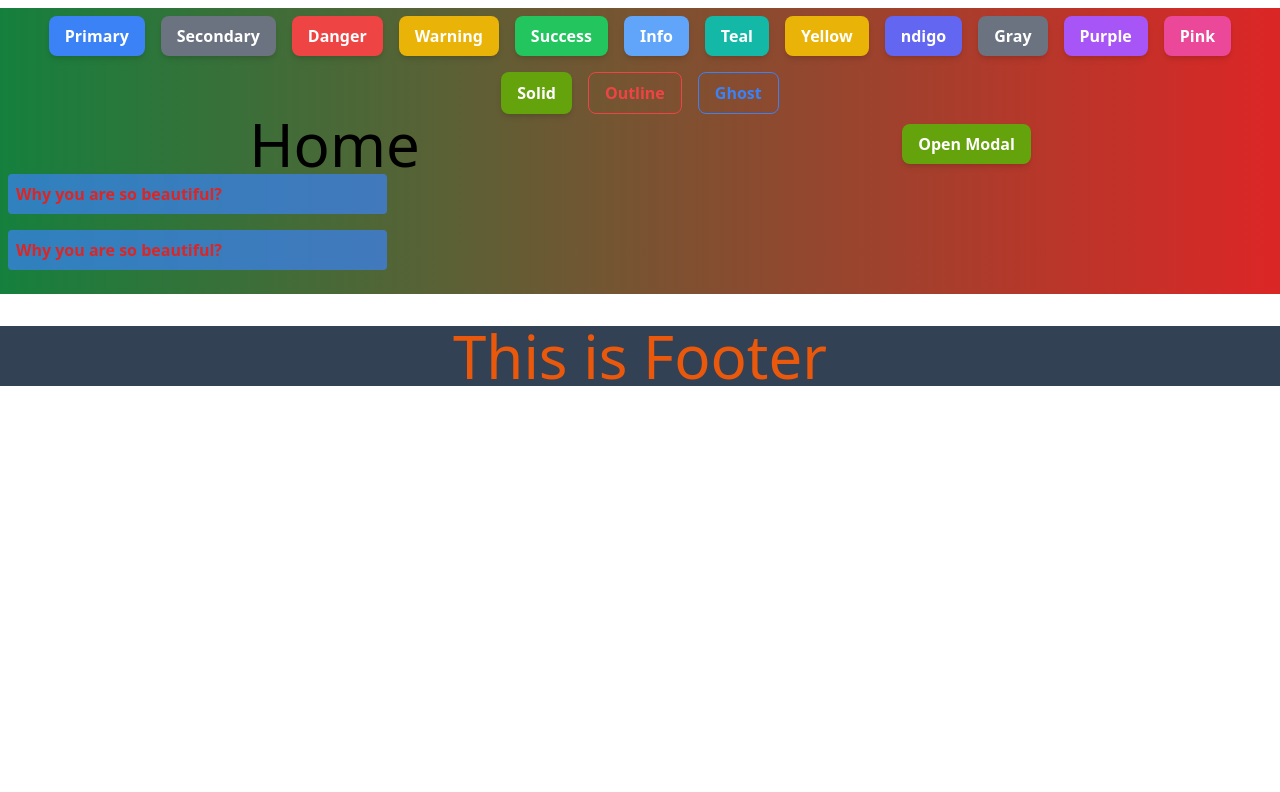
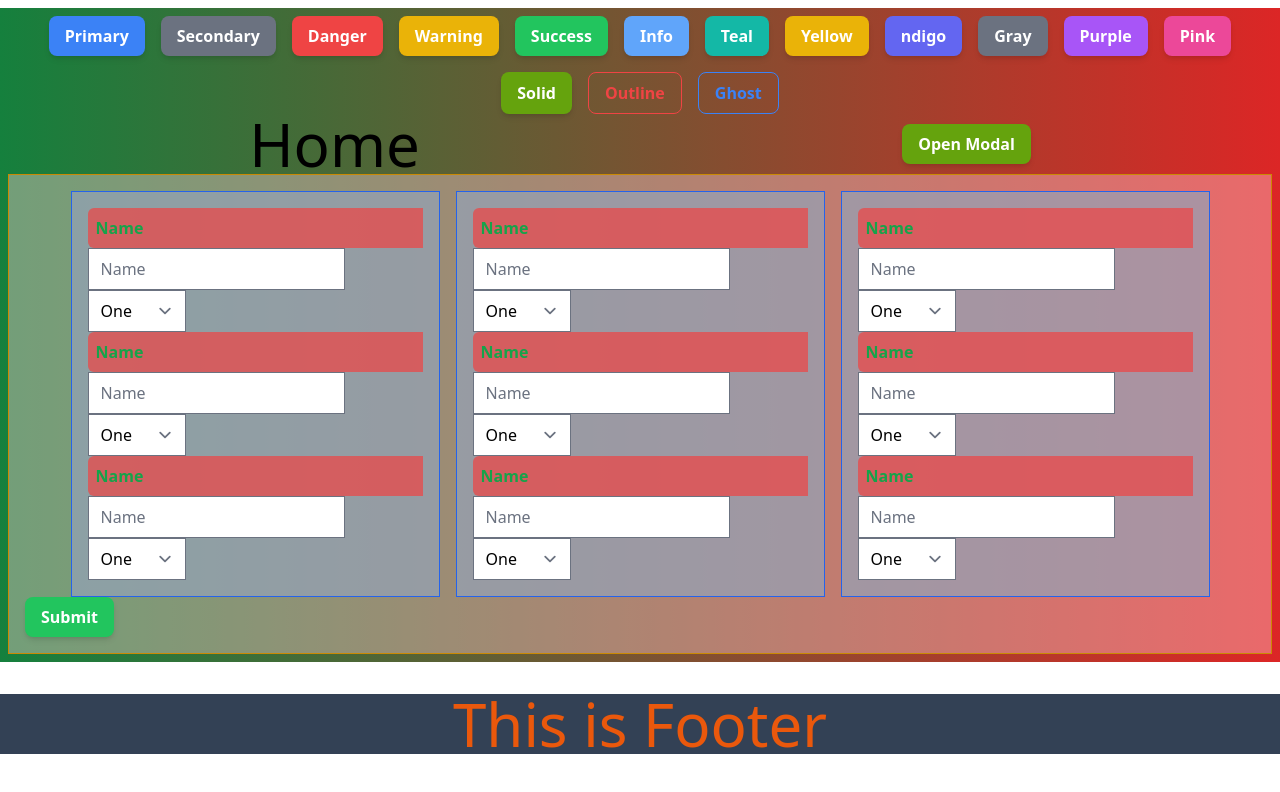
Before and after one commit to tofail-ahmed/react-reusable-components, a React (Vite) app: page / in a window 1280 px wide. Shown: the top 792 px of the page. Built offline with nearby package versions, Linux system fonts and the light colour scheme.

Commit message:
react hoo form initiated

```diff
--- a/package.json
+++ b/package.json
@@ -13,10 +13,12 @@
     "clsx": "^2.1.0",
     "react": "^18.2.0",
     "react-dom": "^18.2.0",
+    "react-hook-form": "^7.49.3",
     "react-router-dom": "^6.21.2",
     "tailwind-merge": "^2.2.0"
   },
   "devDependencies": {
+    "@tailwindcss/forms": "^0.5.7",
     "@types/react": "^18.2.43",
     "@types/react-dom": "^18.2.17",
     "@typescript-eslint/eslint-plugin": "^6.14.0",
--- a/src/pages/Home.tsx
+++ b/src/pages/Home.tsx
@@ -1,30 +1,14 @@
 // Home.jsx
-import React, { ChangeEvent, FormEvent, useState } from "react";
+import React, { useState } from "react";
 import Button from "../components/Button";
 import Modal from "../components/ui/Modal";
-import { Accordion, AccordionItem } from "../components/ui/Accordian";
+import { useForm } from "react-hook-form";
 
 const Home = () => {
   const [modal, setModal] = useState(false);
-  const [username, setUsername] = useState("");
-  const [password, setPassword] = useState("");
-
-  const handleUsernameChange = (e: ChangeEvent<HTMLInputElement>) => {
-    setUsername(e.target.value);
-  };
-
-  const handlePasswordChange = (e: ChangeEvent<HTMLInputElement>) => {
-    setPassword(e.target.value);
-  };
-
-  const handleSubmit = (e: FormEvent<HTMLFormElement>) => {
-    e.preventDefault();
-    // Perform authentication logic here (e.g., send data to a server, compare with stored credentials, etc.)
-    const userData = {
-      username,
-      password,
-    };
-    console.log(userData);
+  const { register, handleSubmit } = useForm();
+  const onSubmit = (data) => {
+    console.log(data);
   };
 
   return (
@@ -41,165 +25,206 @@ const Home = () => {
           Click Meh
         </Button>
         <Modal modal={modal} setModal={setModal}>
-          <form onSubmit={handleSubmit}>
+          <h3>This is modal</h3>
+        </Modal>
+      </div>
       <div>
-              <label htmlFor="username">Username:</label>
+        <form
+          className="border border-yellow-600 p-4 bg-rose-200/40"
+          onSubmit={handleSubmit(onSubmit)}
+        >
+          <div className="lg:flex  gap-4 justify-center">
+            <div className="border border-blue-600 p-4 lg:w-[30%] bg-slate-400/70">
+              <div>
+                <label
+                  className=" block bg-red-500/70 text-green-600 font-bold p-2 rounded-s-md"
+                  htmlFor="name"
+                >
+                  Name
+                </label>
                 <input
                   type="text"
-                id="username"
-                name="username"
-                value={username}
-                onChange={handleUsernameChange}
-                required
-              />
+                  id="name"
+                  placeholder="Name"
+                  {...register("name")}
+                ></input>
+                <select>
+                  <option value="">One</option>
+                  <option value="">Two</option>
+                  <option value="">Three</option>
+                  <option value="">Four</option>
+                </select>
               </div>
               <div>
-              <label htmlFor="password">Password:</label>
+                <label
+                  className=" block bg-red-500/70 text-green-600 font-bold p-2 rounded-s-md"
+                  htmlFor="name"
+                >
+                  Name
+                </label>
                 <input
-                type="password"
-                id="password"
-                name="password"
-                value={password}
-                onChange={handlePasswordChange}
-                required
-              />
+                  type="text"
+                  id="name"
+                  placeholder="Name"
+                  {...register("name")}
+                ></input>
+                <select>
+                  <option value="">One</option>
+                  <option value="">Two</option>
+                  <option value="">Three</option>
+                  <option value="">Four</option>
+                </select>
               </div>
-            <button type="submit">Login</button>
+              <div>
+                <label
+                  className=" block bg-red-500/70 text-green-600 font-bold p-2 rounded-s-md"
+                  htmlFor="name"
+                >
+                  Name
+                </label>
+                <input
+                  type="text"
+                  id="name"
+                  placeholder="Name"
+                  {...register("name")}
+                ></input>
+                <select>
+                  <option value="">One</option>
+                  <option value="">Two</option>
+                  <option value="">Three</option>
+                  <option value="">Four</option>
+                </select>
+              </div>
+            </div>
+            <div className="border border-blue-600 p-4 lg:w-[30%] bg-slate-400/70">
+              <div>
+                <label
+                  className=" block bg-red-500/70 text-green-600 font-bold p-2 rounded-s-md"
+                  htmlFor="name"
+                >
+                  Name
+                </label>
+                <input
+                  type="text"
+                  id="name"
+                  placeholder="Name"
+                  {...register("name")}
+                ></input>
+                <select>
+                  <option value="">One</option>
+                  <option value="">Two</option>
+                  <option value="">Three</option>
+                  <option value="">Four</option>
+                </select>
+              </div>
+              <div>
+                <label
+                  className=" block bg-red-500/70 text-green-600 font-bold p-2 rounded-s-md"
+                  htmlFor="name"
+                >
+                  Name
+                </label>
+                <input
+                  type="text"
+                  id="name"
+                  placeholder="Name"
+                  {...register("name")}
+                ></input>
+                <select>
+                  <option value="">One</option>
+                  <option value="">Two</option>
+                  <option value="">Three</option>
+                  <option value="">Four</option>
+                </select>
+              </div>
+              <div>
+                <label
+                  className=" block bg-red-500/70 text-green-600 font-bold p-2 rounded-s-md"
+                  htmlFor="name"
+                >
+                  Name
+                </label>
+                <input
+                  type="text"
+                  id="name"
+                  placeholder="Name"
+                  {...register("name")}
+                ></input>
+                <select>
+                  <option value="">One</option>
+                  <option value="">Two</option>
+                  <option value="">Three</option>
+                  <option value="">Four</option>
+                </select>
+              </div>
+            </div>
+            <div className="border border-blue-600 p-4 lg:w-[30%] bg-slate-400/70">
+              <div>
+                <label
+                  className=" block bg-red-500/70 text-green-600 font-bold p-2 rounded-s-md"
+                  htmlFor="name"
+                >
+                  Name
+                </label>
+                <input
+                  type="text"
+                  id="name"
+                  placeholder="Name"
+                  {...register("name")}
+                ></input>
+                <select>
+                  <option value="">One</option>
+                  <option value="">Two</option>
+                  <option value="">Three</option>
+                  <option value="">Four</option>
+                </select>
+              </div>
+              <div>
+                <label
+                  className=" block bg-red-500/70 text-green-600 font-bold p-2 rounded-s-md"
+                  htmlFor="name"
+                >
+                  Name
+                </label>
+                <input
+                  type="text"
+                  id="name"
+                  placeholder="Name"
+                  {...register("name")}
+                ></input>
+                <select>
+                  <option value="">One</option>
+                  <option value="">Two</option>
+                  <option value="">Three</option>
+                  <option value="">Four</option>
+                </select>
+              </div>
+              <div>
+                <label
+                  className=" block bg-red-500/70 text-green-600 font-bold p-2 rounded-s-md"
+                  htmlFor="name"
+                >
+                  Name
+                </label>
+                <input
+                  type="text"
+                  id="name"
+                  placeholder="Name"
+                  {...register("name")}
+                ></input>
+                <select>
+                  <option value="">One</option>
+                  <option value="">Two</option>
+                  <option value="">Three</option>
+                  <option value="">Four</option>
+                </select>
+              </div>
+            </div>
+          </div>
+          <Button type="submit" title="Submit" className="btn-success mx-auto">
+            Submit
+          </Button>
         </form>
-        </Modal>
-      </div>
-      <div className="w-[30%] flex-wrap">
-        <Accordion>
-          <AccordionItem title="Why you are so beautiful?">
-            <p>
-              Lorem ipsum dolor, sit amet consectetur adipisicing elit.
-              Reprehenderit cumque neque tempora aspernatur ratione ullam ipsum
-              vero impedit quibusdam commodi optio accusamus iusto praesentium
-              dicta ipsa blanditiis laudantium omnis illum pariatur labore,
-              repellendus provident quo sapiente inventore? Placeat sint,
-              mollitia fugit excepturi quae ad recusandae ullam quo consequuntur
-              illo quos labore sit fugiat obcaecati a provident nam repudiandae
-              maiores aliquam velit dolore iste facere iure debitis. Sunt fugit
-              beatae hic pariatur sapiente, quas iure est esse deleniti, rerum
-              quia temporibus corporis reiciendis iusto totam explicabo
-              praesentium ab eveniet incidunt cumque? Adipisci, voluptate
-              pariatur rem aliquid culpa debitis illo corrupti, quia repellat
-              sint mollitia saepe, architecto magni dolore. Fuga, architecto
-              alias? Aut nihil explicabo sit exercitationem aliquam, impedit
-              illum ipsa nostrum quae. Doloribus recusandae, at optio provident
-              quos vitae. Ipsum temporibus optio mollitia doloremque quod, ea at
-              quasi, recusandae deleniti hic, in alias ullam! Porro accusamus
-              quasi culpa quo ab suscipit autem dolorum, nam quaerat quia labore
-              laudantium mollitia distinctio, fuga blanditiis sint? Blanditiis
-              quibusdam fugit quos adipisci animi, labore minima totam, sed
-              tempore consectetur illum officia dicta exercitationem aspernatur
-              ab omnis fuga optio consequuntur distinctio eos perspiciatis
-              placeat, nesciunt quod natus. Officiis, unde! Tenetur quod fuga,
-              ea dolores totam ad reprehenderit ex sint corporis facilis, quia,
-              rerum quae voluptate. Architecto qui nam cumque dolorem, beatae
-              explicabo neque distinctio veritatis consectetur reiciendis dolor
-              blanditiis est atque, cum natus, assumenda corporis! Vitae earum
-              dolor corrupti blanditiis eaque optio, tempore doloremque
-              exercitationem quisquam nemo rem explicabo odio commodi ex laborum
-              quasi, reprehenderit corporis, dolore rerum libero aliquid magni?
-              Cum id, quam, at expedita blanditiis enim soluta itaque fuga ad
-              repudiandae laudantium. Mollitia optio similique unde incidunt
-              atque aperiam facilis cum eaque nemo dolore pariatur sequi
-              architecto dolor impedit doloremque assumenda at tempora cumque
-              ratione eius ullam eum ipsa, hic ea! Vero tempore corporis
-              necessitatibus possimus facere, esse minima ea modi enim
-              consequuntur quis nam maiores eius, est sed aspernatur provident
-              quod ipsum, doloribus laudantium. Nulla architecto sapiente cumque
-              vero, tenetur dicta corporis placeat officiis explicabo dolorem
-              voluptatem laborum consequatur, harum saepe obcaecati nemo
-              asperiores dolores odit itaque facilis reiciendis repellendus
-              praesentium in dolor. Exercitationem, nesciunt ab. Mollitia
-              perferendis cupiditate alias ea harum esse asperiores laborum
-              dignissimos, dolorum aut totam expedita perspiciatis officiis
-              tempora veniam adipisci animi ipsa odio debitis molestias,
-              temporibus sunt minus! Eum necessitatibus officiis ab deserunt
-              natus excepturi iure. Cum quaerat voluptas accusamus quod ut
-              libero vitae totam! Perspiciatis, deleniti laborum, expedita
-              veritatis labore neque nesciunt nemo harum eos, minima nulla.
-              Provident sunt facere soluta vero porro nulla consequuntur
-              recusandae hic est molestias vel repudiandae blanditiis ea
-              delectus, quidem a laborum officia rem numquam, officiis maxime
-              impedit quas sed! Unde suscipit consectetur, accusamus, corporis
-              iure voluptatibus alias facilis minus ducimus ullam vitae atque
-              incidunt ut consequuntur quisquam rem! Doloremque, placeat. Sit
-              quam soluta sapiente esse, voluptatum temporibus aliquam veniam
-              expedita ea libero, eveniet commodi nesciunt? Dolor iure cum iusto
-              eius pariatur vitae culpa tempora delectus magnam voluptatibus
-              officiis consequuntur impedit distinctio, error enim recusandae
-              debitis quaerat a minus facere, accusamus voluptatum..
-            </p>
-          </AccordionItem>
-          <AccordionItem title="Why you are so beautiful?">
-          <p>
-              Lorem ipsum dolor, sit amet consectetur adipisicing elit.
-              Reprehenderit cumque neque tempora aspernatur ratione ullam ipsum
-              vero impedit quibusdam commodi optio accusamus iusto praesentium
-              dicta ipsa blanditiis laudantium omnis illum pariatur labore,
-              repellendus provident quo sapiente inventore? Placeat sint,
-              mollitia fugit excepturi quae ad recusandae ullam quo consequuntur
-              illo quos labore sit fugiat obcaecati a provident nam repudiandae
-              maiores aliquam velit dolore iste facere iure debitis. Sunt fugit
-              beatae hic pariatur sapiente, quas iure est esse deleniti, rerum
-              quia temporibus corporis reiciendis iusto totam explicabo
-              praesentium ab eveniet incidunt cumque? Adipisci, voluptate
-              pariatur rem aliquid culpa debitis illo corrupti, quia repellat
-              sint mollitia saepe, architecto magni dolore. Fuga, architecto
-              alias? Aut nihil explicabo sit exercitationem aliquam, impedit
-              illum ipsa nostrum quae. Doloribus recusandae, at optio provident
-              quos vitae. Ipsum temporibus optio mollitia doloremque quod, ea at
-              quasi, recusandae deleniti hic, in alias ullam! Porro accusamus
-              quasi culpa quo ab suscipit autem dolorum, nam quaerat quia labore
-              laudantium mollitia distinctio, fuga blanditiis sint? Blanditiis
-              quibusdam fugit quos adipisci animi, labore minima totam, sed
-              tempore consectetur illum officia dicta exercitationem aspernatur
-              ab omnis fuga optio consequuntur distinctio eos perspiciatis
-              placeat, nesciunt quod natus. Officiis, unde! Tenetur quod fuga,
-              ea dolores totam ad reprehenderit ex sint corporis facilis, quia,
-              rerum quae voluptate. Architecto qui nam cumque dolorem, beatae
-              explicabo neque distinctio veritatis consectetur reiciendis dolor
-              blanditiis est atque, cum natus, assumenda corporis! Vitae earum
-              dolor corrupti blanditiis eaque optio, tempore doloremque
-              exercitationem quisquam nemo rem explicabo odio commodi ex laborum
-              quasi, reprehenderit corporis, dolore rerum libero aliquid magni?
-              Cum id, quam, at expedita blanditiis enim soluta itaque fuga ad
-              repudiandae laudantium. Mollitia optio similique unde incidunt
-              atque aperiam facilis cum eaque nemo dolore pariatur sequi
-              architecto dolor impedit doloremque assumenda at tempora cumque
-              ratione eius ullam eum ipsa, hic ea! Vero tempore corporis
-              necessitatibus possimus facere, esse minima ea modi enim
-              consequuntur quis nam maiores eius, est sed aspernatur provident
-              quod ipsum, doloribus laudantium. Nulla architecto sapiente cumque
-              vero, tenetur dicta corporis placeat officiis explicabo dolorem
-              voluptatem laborum consequatur, harum saepe obcaecati nemo
-              asperiores dolores odit itaque facilis reiciendis repellendus
-              praesentium in dolor. Exercitationem, nesciunt ab. Mollitia
-              perferendis cupiditate alias ea harum esse asperiores laborum
-              dignissimos, dolorum aut totam expedita perspiciatis officiis
-              tempora veniam adipisci animi ipsa odio debitis molestias,
-              temporibus sunt minus! Eum necessitatibus officiis ab deserunt
-              natus excepturi iure. Cum quaerat voluptas accusamus quod ut
-              libero vitae totam! Perspiciatis, deleniti laborum, expedita
-              veritatis labore neque nesciunt nemo harum eos, minima nulla.
-              Provident sunt facere soluta vero porro nulla consequuntur
-              recusandae hic est molestias vel repudiandae blanditiis ea
-              delectus, quidem a laborum officia rem numquam, officiis maxime
-              impedit quas sed! Unde suscipit consectetur, accusamus, corporis
-              iure voluptatibus alias facilis minus ducimus ullam vitae atque
-              incidunt ut consequuntur quisquam rem! Doloremque, placeat. Sit
-              quam soluta sapiente esse, voluptatum temporibus aliquam veniam
-              expedita ea libero, eveniet commodi nesciunt? Dolor iure cum iusto
-              eius pariatur vitae culpa tempora delectus magnam voluptatibus
-              officiis consequuntur impedit distinctio, error enim recusandae
-              debitis quaerat a minus facere, accusamus voluptatum..
-            </p>
-          </AccordionItem>
-          {/* Add more AccordionItem components as needed */}
-        </Accordion>
       </div>
     </div>
   );
--- a/tailwind.config.js
+++ b/tailwind.config.js
@@ -4,9 +4,9 @@ export default {
   theme: {
     extend: {
       backgroundImage: {
-        'primary-gradient': 'linear-gradient(90deg,#15803d,#dc2626)'
+        "primary-gradient": "linear-gradient(90deg,#15803d,#dc2626)",
       },
     },
   },
-  plugins: [],
+  plugins: [require("@tailwindcss/forms")],
 };
```
Also changed, not shown: src/components/ui/Modal.tsx (+4 -4 lines), src/components/ui/ModalForrm.tsx (added, +9 -0 lines), 1 other file (tests, documents, lock files or other folders). Lines whose indentation alone changed are shown as unchanged.
